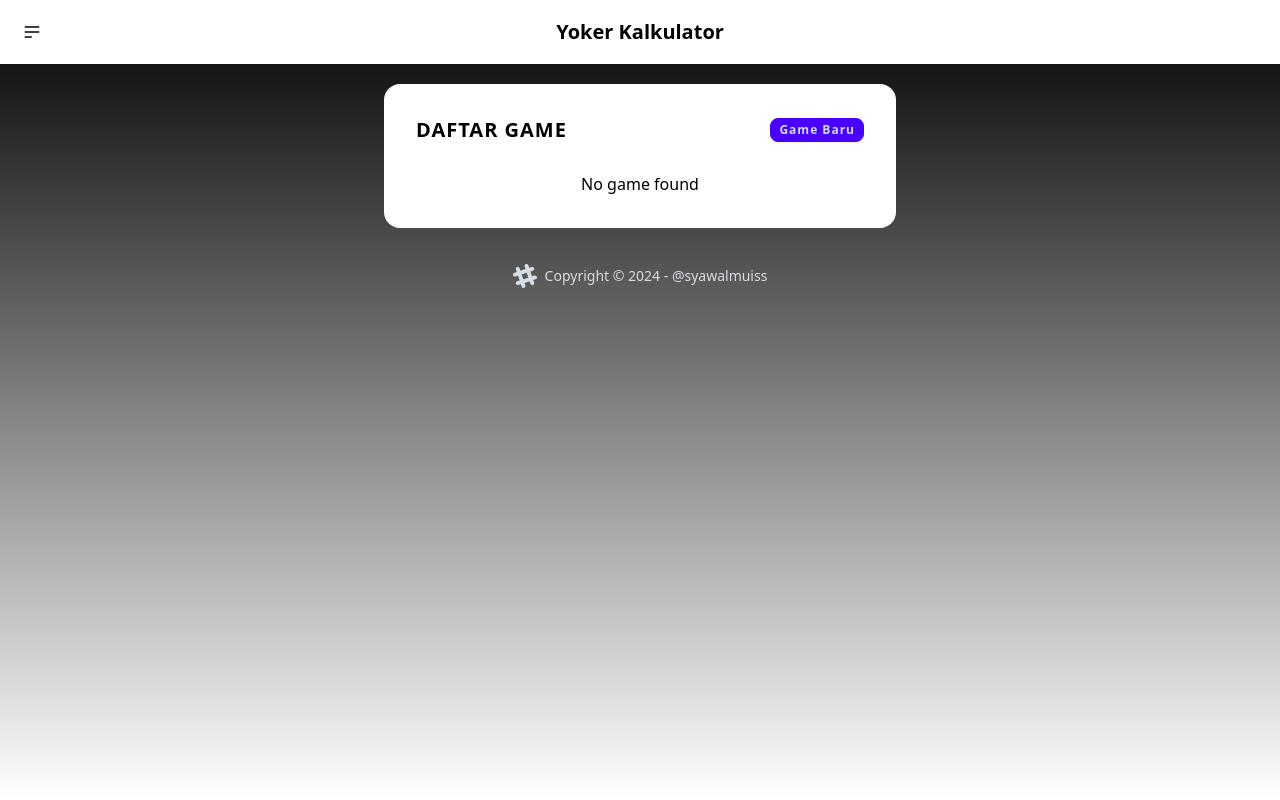
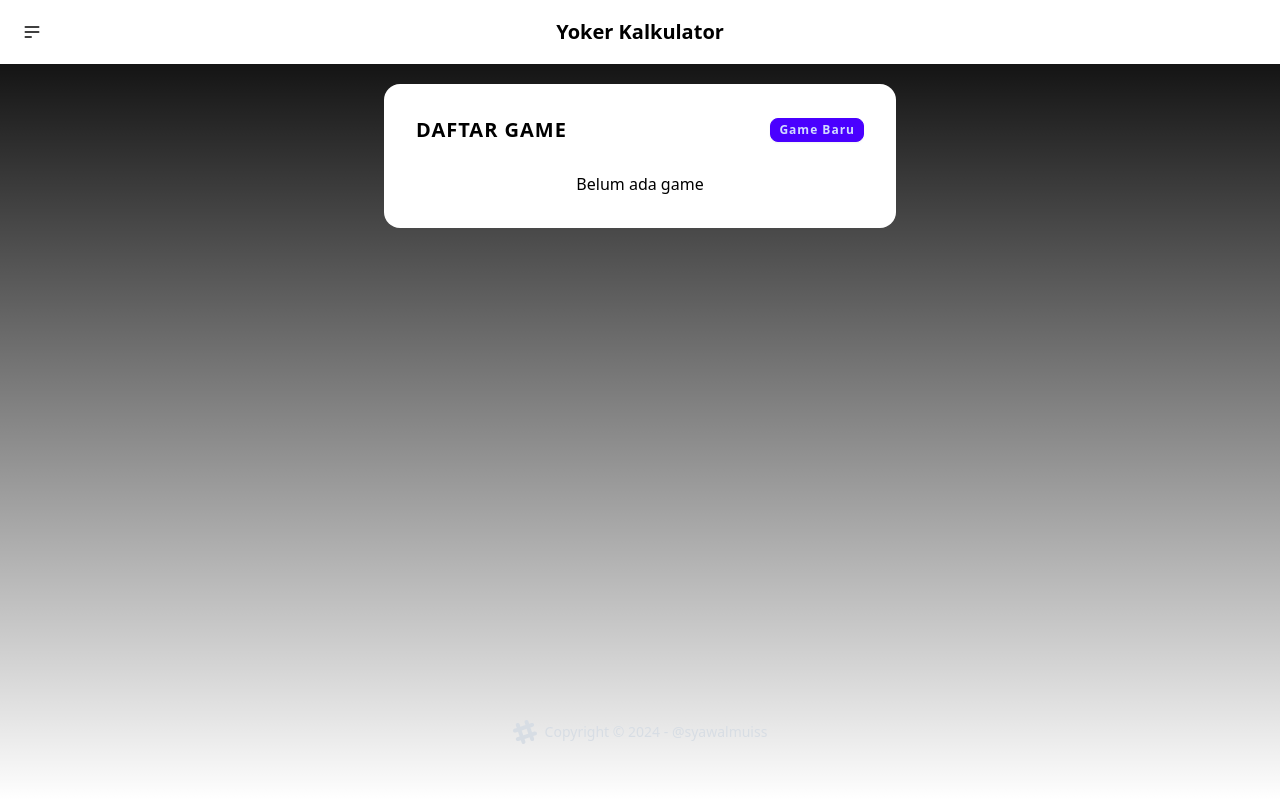
Before and after one commit to syawalmuis/yoker-calculator, a Next.js app: page / in a window 1280 px wide. Built offline with nearby package versions, Linux system fonts and the light colour scheme.

Commit message:
feat: copyright

```diff
--- a/app/game/[id]/page.tsx
+++ b/app/game/[id]/page.tsx
@@ -86,6 +86,7 @@ function Page({ params }: { params: { id: string } }) {
                             <path d="M24 10h-10v-10h-4v10h-10v4h10v10h4v-10h10z" />
                         </svg>
                     </Link>
+                    <footer className="footer justify-center">
                         <aside className="flex justify-center items-center ">
                             <svg
                                 width="24"
@@ -108,6 +109,7 @@ function Page({ params }: { params: { id: string } }) {
                                 </a>
                             </p>
                         </aside>
+                    </footer>
                 </div>
             </main>
         </App>
--- a/app/page.tsx
+++ b/app/page.tsx
@@ -20,7 +20,7 @@ export default function Home() {
     }, []);
     if (isLoading) return <Loading />;
     return (
-        <main className="flex  flex-col items-center p-5">
+        <main className="flex flex-col items-center min-h-[80vh] p-5">
             <div className="card bg-base-100 md:max-w-lg w-full mx-auto">
                 <div className="card-body">
                     <h1 className="card-title uppercase tracking-wider mb-5 flex justify-between items-center gap-5">
@@ -67,7 +67,7 @@ export default function Home() {
                                 </tbody>
                             </table>
                         ) : (
-                            <div className="text-center">No game found</div>
+                            <div className="text-center">Belum ada game</div>
                         )}
                     </div>
                 </div>
```
Lines whose indentation alone changed are shown as unchanged.
